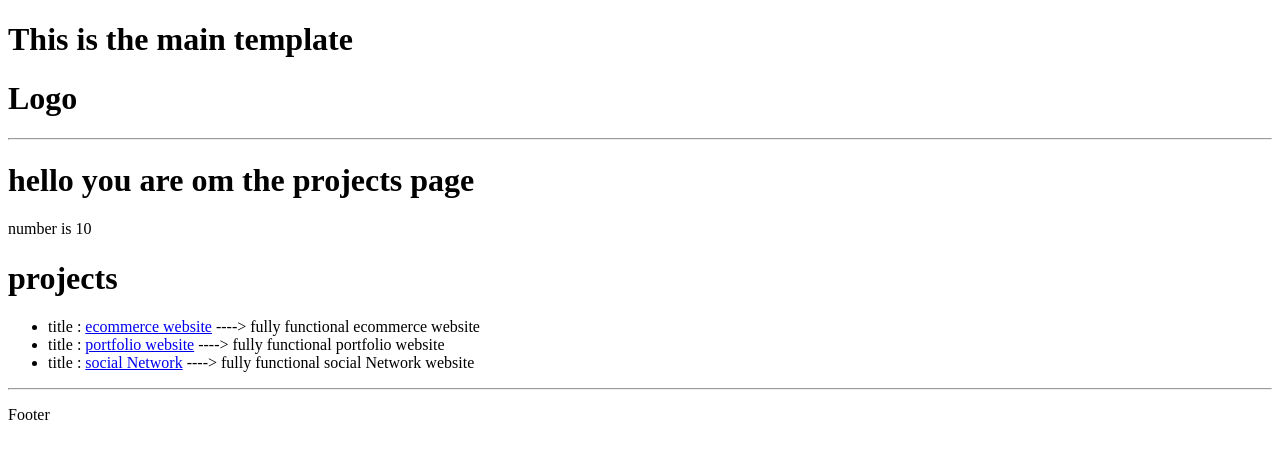
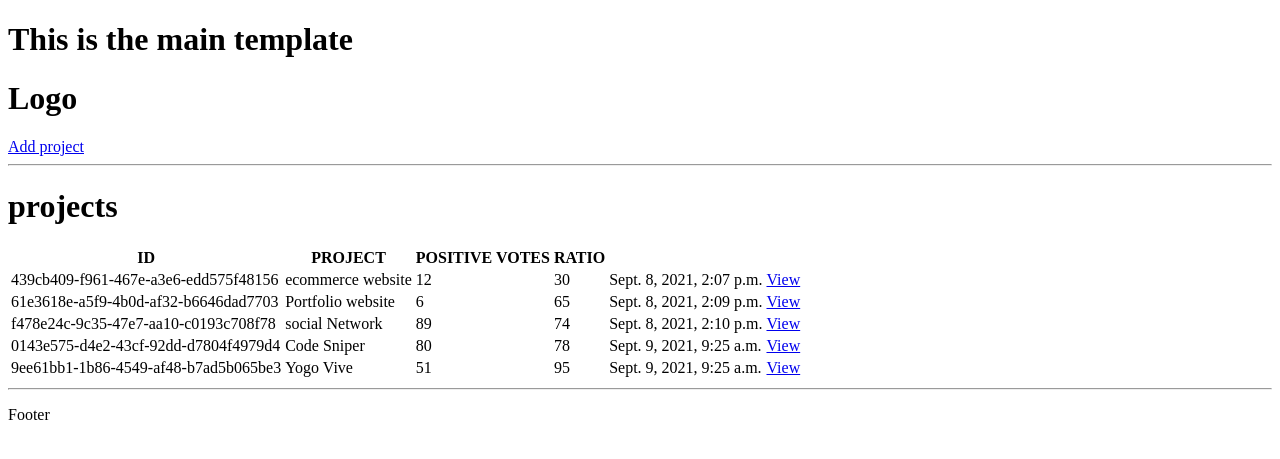
Before and after one commit to DariaSlobodeniuk/devsearch, a Django app: page / in a window 1280 px wide. Shown: the top 459 px of the page. Run offline with Django 3.2, Linux system fonts and the light colour scheme; data comes from the database, SQL or seed files in the repository; both versions use the stored data as it was after the commit.

Commit message:
add form

```diff
--- a/devsearch/projects/models.py
+++ b/devsearch/projects/models.py
@@ -21,7 +21,7 @@ class Project(models.Model):
 class Review(models.Model):
     VOTE_TYPE = (
         ('up', 'up vote'),
-        ('down', 'down vote')
+        ('down', 'down v{{project.title}}ote')
     )
     # owner
     project = models.ForeignKey(Project, on_delete=models.CASCADE)
--- a/devsearch/projects/templates/projects/projects.html
+++ b/devsearch/projects/templates/projects/projects.html
@@ -1,25 +1,33 @@
 {% extends 'main.html' %}
 
 {% block content %}
-<h1>hello you are om the  {{page}} page </h1>
 
-{% if number > 10 %}
-<p> number greater then 10</p>
-
-{% elif number == 10%}
-<p> number is 10</p>
-
-{% else %}
-<p> number less then 10</p>
-
-{% endif %}
+<h1>projects</h1>
+<table>
+    <tr>
+        <th>ID</th>
+        <th>PROJECT</th>
+        <th>POSITIVE VOTES</th>
+        <th>RATIO</th>
+        <th></th>
+    </tr>
+    {% for project in projects%}
+        <tr>
+            <td> {{project.id}} </td>
+            <td> {{project.title}} </td>
+            <td> {{project.vote_total}} </td>
+            <td> {{project.vote_ratio}} </td>
+            <td> {{project.created}} </td>
+            <td> <a href="{% url 'project' project.id %}"> View </a></td>
+        </tr>
+     {% endfor %}
+</table>
 
 
-<h1>projects</h1>
-<ul>
-    {% for project in projects%}
-    <li>title : <a href="{% url 'project' project.id %}"> {{project.title}}</a> ----> {{project.description}}</li>
-    {% endfor %}
-</ul>
+<!--<ul>-->
+<!--    {% for project in projects%}-->
+<!--    <li>title : <a href="{% url 'project' project.id %}"> {{project.title}}</a> &#45;&#45;&ndash;&gt; {{project.created}}</li>-->
+<!--    {% endfor %}-->
+<!--</ul>-->
 
 {% endblock content %}
--- a/devsearch/projects/templates/projects/single-project.html
+++ b/devsearch/projects/templates/projects/single-project.html
@@ -4,5 +4,11 @@
 
  <h1>{{project.title}}</h1>
 <br>
+<hr>
+ {% for tag in tags %}
+  <span style="border:1px solid grey">{{tag}}</span>
+ {% endfor %}
+<hr>
+<br>
 <p>{{project.description}}</p>
 {% endblock content %}
--- a/devsearch/projects/urls.py
+++ b/devsearch/projects/urls.py
@@ -21,4 +21,5 @@ from . import views
 urlpatterns = [
     path('', views.projects, name="projects"),
     path('project/<str:pk>', views.project, name="project"),
+    path('create-project/', views.createProject, name="create-project"),
 ]
--- a/devsearch/projects/views.py
+++ b/devsearch/projects/views.py
@@ -1,34 +1,21 @@
 from django.shortcuts import render
 from django.http import HttpResponse
-
-projectslist=[
-    {
-        'id': '1',
-        'title': 'ecommerce website',
-        'description': 'fully functional ecommerce website'
-    },
-    {
-        'id': '2',
-        'title': 'portfolio website',
-        'description': 'fully functional portfolio website'
-    },
-    {
-        'id': '3',
-        'title': 'social Network',
-        'description': 'fully functional social Network website'
-    }
-]
+from .models import Project
+from .forms import ProjectForm
 
 def projects(request):
-    page = 'projects'
-    number = 10
-    context = {'page': page, 'number': number, 'projects': projectslist}
+    projects = Project.objects.all()
+    context = {'projects': projects}
     return render(request, 'projects/projects.html', context)
 
 
 def project(request, pk):
-    projectObj = None
-    for i in projectslist:
-        if i['id'] ==pk:
-            projectObj = i
-    return render(request, 'projects/single-project.html', {'project': projectObj})
+    projectObj = Project.objects.get(id=pk)
+    tags = projectObj.tags.all()
+    return render(request, 'projects/single-project.html', {'project': projectObj, 'tags': tags})
+
+
+def createProject(request):
+    form = ProjectForm()
+    context= {'form':form}
+    return render(request, "projects/project_form.html", context)
--- a/devsearch/templates/navbar.html
+++ b/devsearch/templates/navbar.html
@@ -1,11 +1,4 @@
-<!DOCTYPE html>
-<html lang="en">
-<head>
-    <meta charset="UTF-8">
-    <title>Title</title>
-</head>
-<body>
+
 <h1>Logo</h1>
+<a href="{% url 'create-project' %}"> Add project</a>
 <hr>
-</body>
-</html>
```
Also changed, not shown: devsearch/projects/forms.py (added, +7 -0 lines), devsearch/projects/templates/projects/project_form.html (added, +13 -0 lines), devsearch/db.sqlite3, 1 other file.
